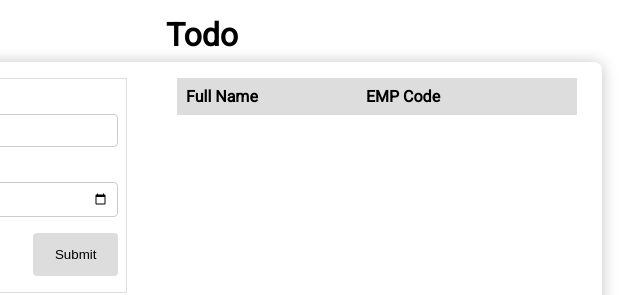
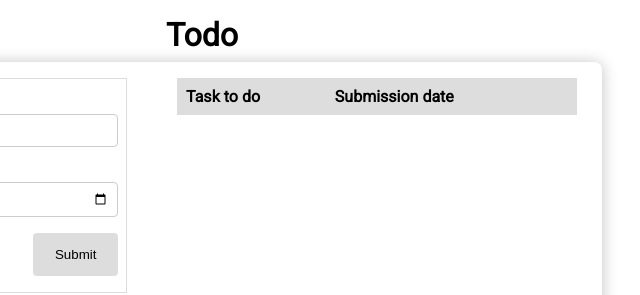
Before and after one commit to thapaliyaprasanga/TodoList, a plain HTML site: page index.html in a window 1280 px wide. Shown: the top 295 px of the page, 438-1078 px from the left. Drawn offline with Linux system fonts and the light colour scheme.

Commit message:
todo updated

```diff
--- a/index.html
+++ b/index.html
@@ -34,8 +34,8 @@
             <table class="list" id="employeeList">
                 <thead>
                     <tr>
-                        <th>Full Name</th>
-                        <th>EMP Code</th>
+                        <th>Task to do</th>
+                        <th>Submission date</th>
                         <th></th>
                     </tr>
                 </thead>
```
